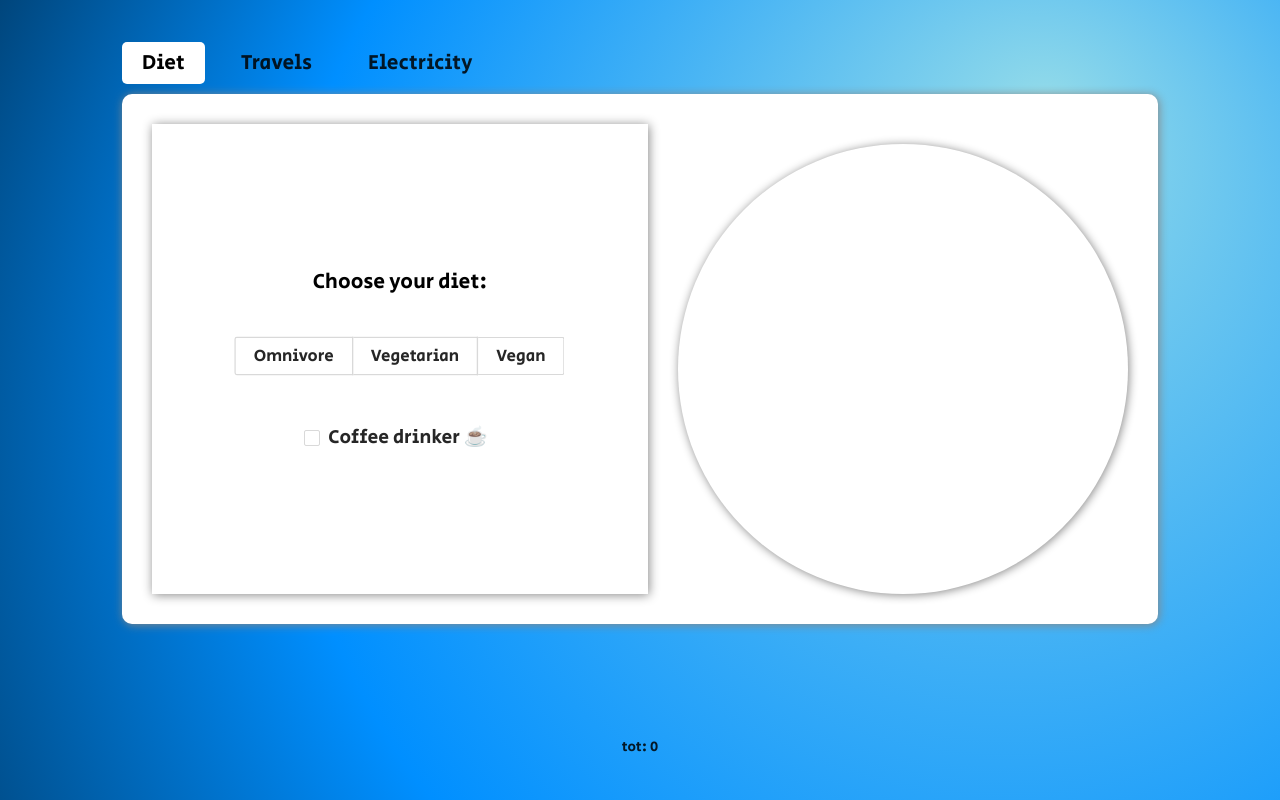
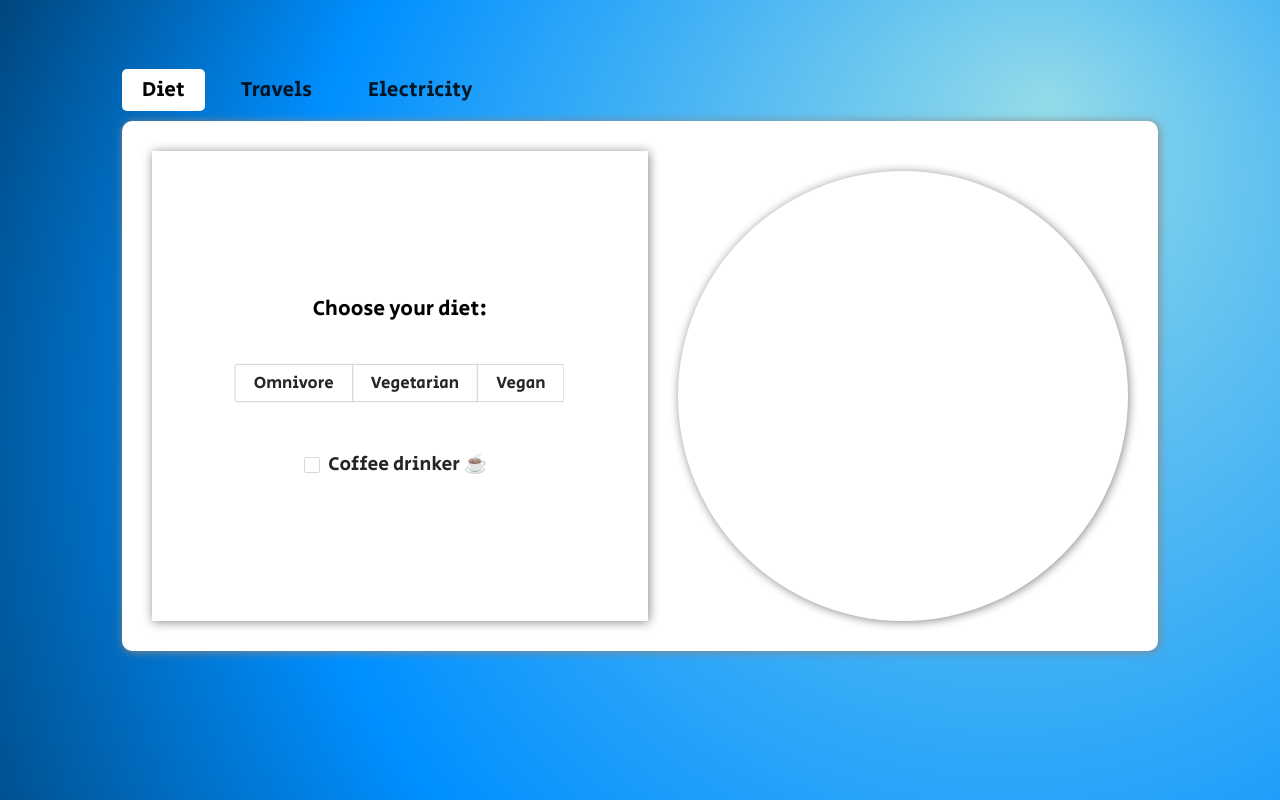
Before and after one commit to giabertu/emission-0, a React (Create React App) app in the folder emission-0/: page /cfp-calculator in a window 1280 px wide. Built offline with nearby package versions, Linux system fonts and the light colour scheme; no server answers.

Commit message:
fix: showing footprint div removed

```diff
--- a/emission-0/src/Pages/cfp-calculator/Calculator.tsx
+++ b/emission-0/src/Pages/cfp-calculator/Calculator.tsx
@@ -172,7 +172,6 @@ export function Calculator() {
            {showCalculate ? <Button id='calculate-button' type="primary" shape="round" size={'large'}>Calculate</Button> : null}
         </div>
       </Link>
-      <div>tot: {dietFootprint + travelsFootprint + electricityFootprint}</div>
     </motion.div>
     </>
   )
```
